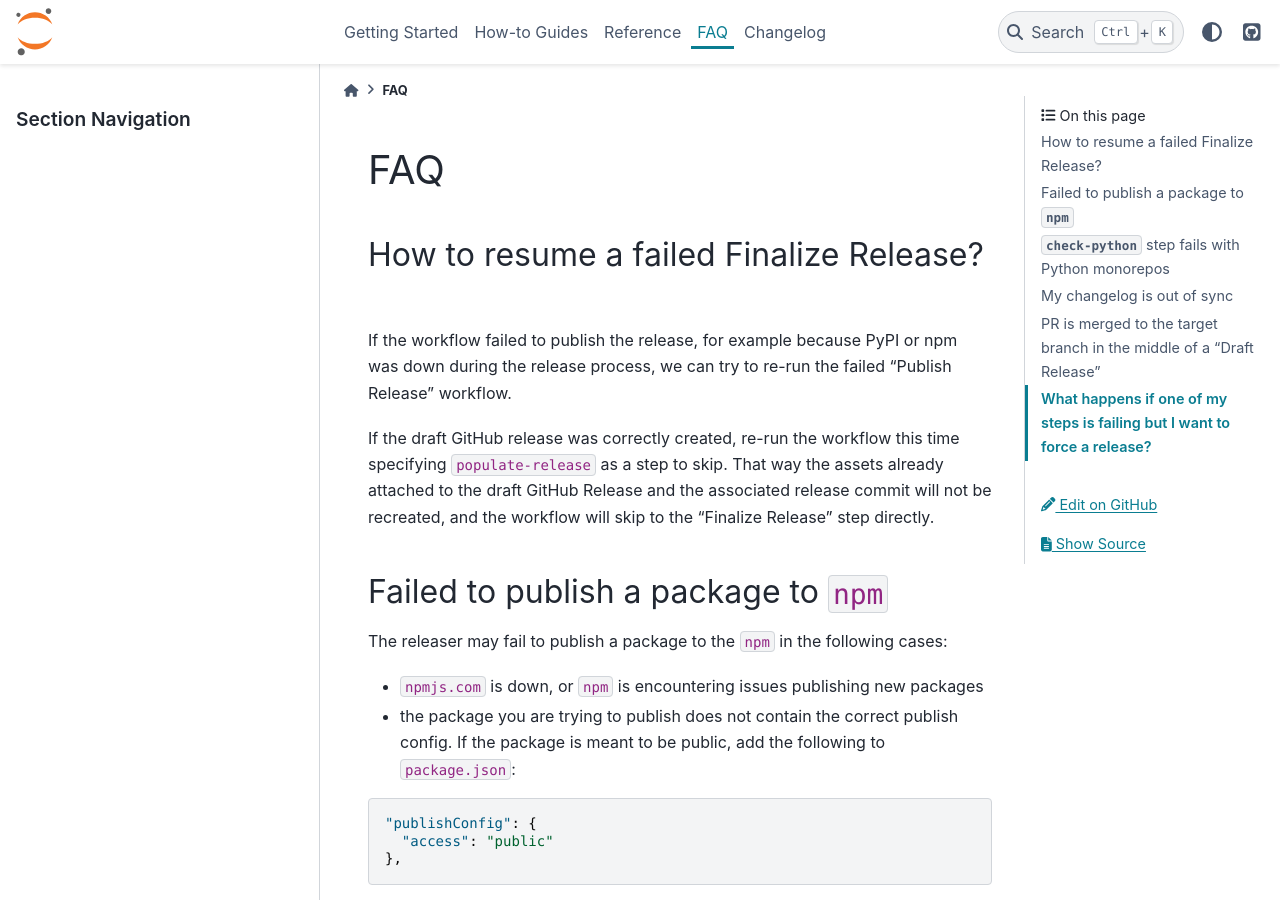
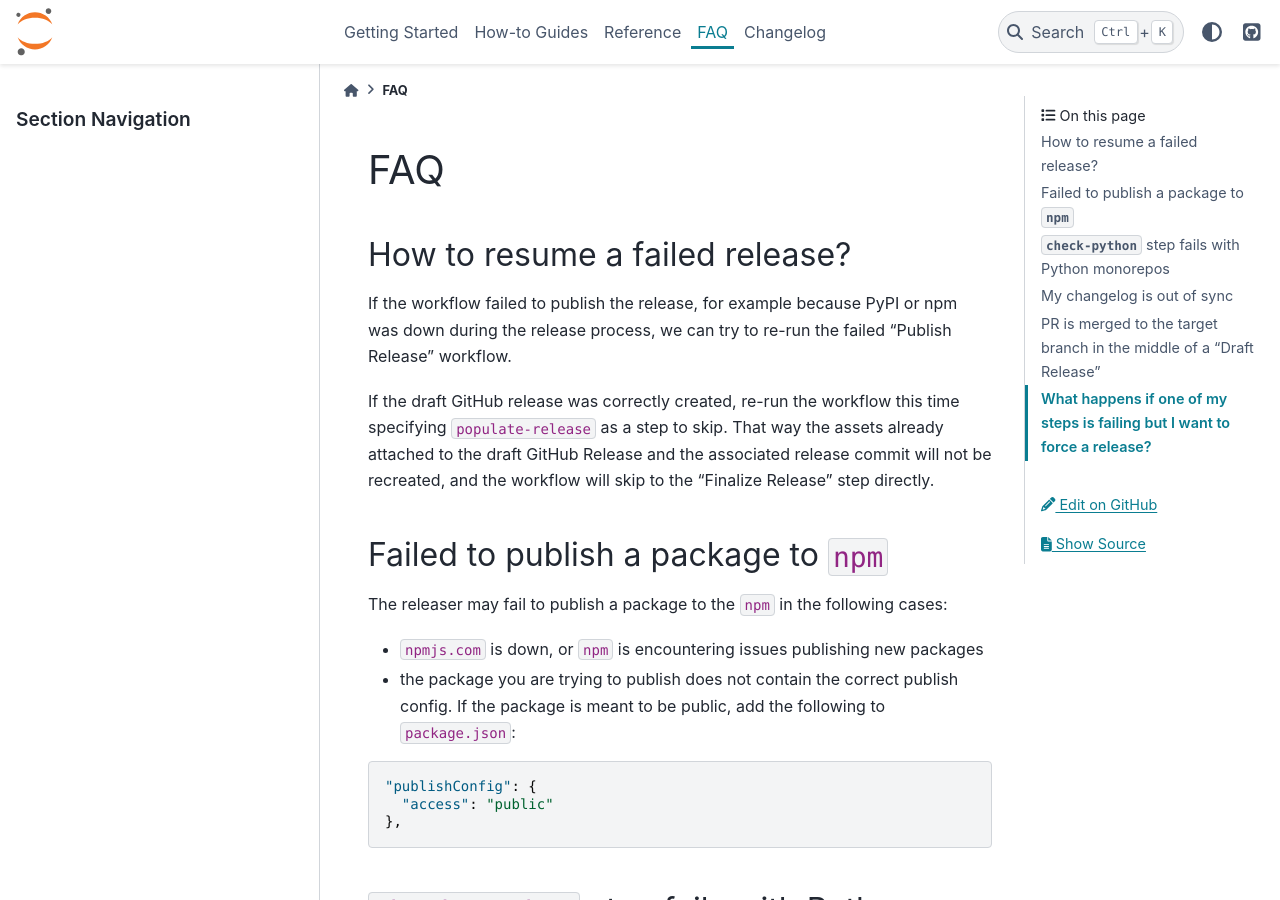
Before and after one commit to jupyter-server/jupyter_releaser, a Sphinx documentation site: the page built from docs/source/faq/index.md, in a window 1280 px wide and 900 px high. Built offline with Sphinx 7.4.7 and the PyData theme 0.15.4, drawn with Linux system fonts in a browser that asks for light colours.

Commit message:
minor wording

```diff
--- a/docs/source/faq/index.md
+++ b/docs/source/faq/index.md
@@ -1,6 +1,6 @@
 # FAQ
 
-## How to resume a failed Finalize Release?
+## How to resume a failed release?
 
 If the workflow failed to publish the release, for example because PyPI or npm was down during the release process, we can try to re-run the failed "Publish Release" workflow.
 
```
